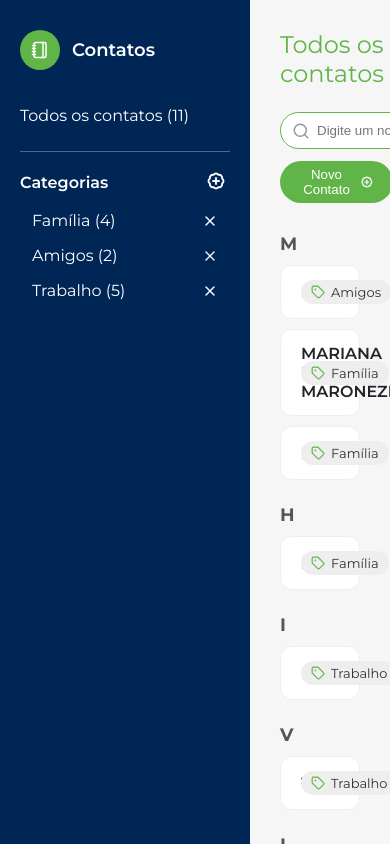
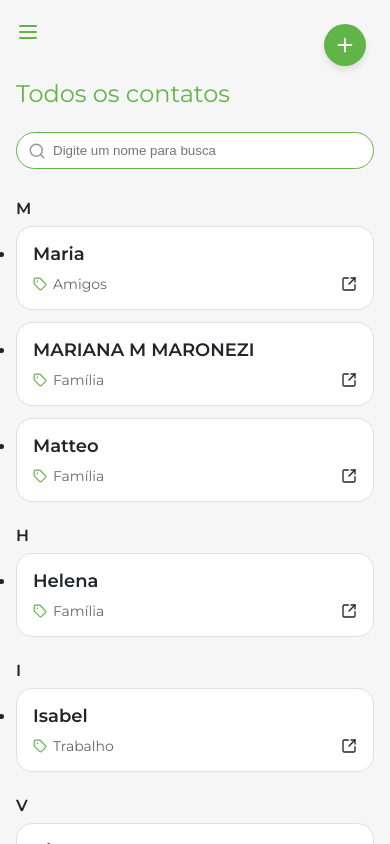
Before and after one commit to rafaelachinaglia/contact-book, a React (Vite) app: page / in a window 390 px wide. Built offline with nearby package versions, Linux system fonts and the light colour scheme; data requests are answered from the project's data file.

Commit message:
feat(ui/mobile): update contact card layout for mobile view, add contact button on mobile and adjust section spacing

```diff
--- a/src/components/ContactSidebar/index.tsx
+++ b/src/components/ContactSidebar/index.tsx
@@ -9,12 +9,16 @@ export interface ContactSidebarProps {
   contactCount: number;
   contacts: Contact[];
   onSelectCategory: (category: string | null) => void;
+  isMobileOpen?: boolean;
+  onCloseMobileMenu?: () => void;
 }
 
 export function ContactSidebar({
   contactCount,
   contacts,
   onSelectCategory,
+  isMobileOpen = false,
+  onCloseMobileMenu,
 }: ContactSidebarProps) {
   const { categories, deleteCategory } = useCategories();
   const [isAddCategoryOpen, setIsAddCategoryOpen] = useState(false);
@@ -35,26 +39,43 @@ export function ContactSidebar({
 
     if (count > 0) {
       alert(
-        `A categoria "${categoryName}" possui contatos associados e não pode ser excluído.`
+        `A categoria "${categoryName}" possui contatos associados e não pode ser excluída.`
       );
       return;
     }
 
-    console.log("aqqqqqqqqq");
     deleteCategory(categoryId);
   };
 
   return (
     <>
-      <Sidebar className="glass">
+      {isMobileOpen && (
+        <div
+          onClick={onCloseMobileMenu}
+          style={{
+            position: "fixed",
+            top: 0,
+            left: 0,
+            width: "100vw",
+            height: "100vh",
+            backgroundColor: "rgba(0, 0, 0, 0.4)",
+            zIndex: 9,
+          }}
+        />
+      )}
+
+      <Sidebar className="glass" data-open={isMobileOpen}>
         <div className="logo">
           <div className="icon-wrapper">
             <Notebook size={18} color="#fff" />
           </div>
           <h1>Contatos</h1>
         </div>
+
         <nav>
-          <p onClick={() => onSelectCategory(null)}>
+          <p
+            onClick={() => onSelectCategory(null)}
+          >
             Todos os contatos ({contactCount})
           </p>
           <hr />
@@ -68,6 +89,7 @@ export function ContactSidebar({
               <BadgePlus size={18} color="#fff" strokeWidth={2.5} />
             </button>
           </div>
+
           <ul>
             {categories.map((category) => (
               <li
--- a/src/components/ContactSidebar/styles.ts
+++ b/src/components/ContactSidebar/styles.ts
@@ -97,4 +97,18 @@ export const Sidebar = styled.aside`
       }
     }
   }
+
+  @media (max-width: 768px) {
+    position: fixed;
+    top: 0;
+    left: 0;
+    height: 100vh;
+    z-index: 10;
+    transform: translateX(-100%);
+    transition: transform 0.3s ease-in-out;
+
+    &[data-open="true"] {
+      transform: translateX(0);
+    }
+  }
 `;
--- a/src/components/SearchAndAddBar/index.tsx
+++ b/src/components/SearchAndAddBar/index.tsx
@@ -1,6 +1,10 @@
 import { BadgePlus, Search } from "lucide-react";
-import { SearchBar } from "./SearchAndAddBar.styles";
-import { SearchInputWrapper, SearchAndAddContainer } from "./SearchAndAddBar.styles";
+import {
+  SearchBar,
+  SearchInputWrapper,
+  SearchAndAddContainer,
+  AddContactButton,
+} from "./styles";
 
 interface Props {
   searchTerm: string;
@@ -9,6 +13,8 @@ interface Props {
 }
 
 export function SearchAndAddBar({ searchTerm, setSearchTerm, onAddContact }: Props) {
+  const isMobile = window.innerWidth <= 768;
+
   return (
     <SearchAndAddContainer>
       <SearchInputWrapper>
@@ -21,25 +27,12 @@ export function SearchAndAddBar({ searchTerm, setSearchTerm, onAddContact }: Pro
         />
       </SearchInputWrapper>
 
-      <button
-        style={{
-          backgroundColor: "#61b448ff",
-          color: "white",
-          border: "none",
-          padding: "10px 20px",
-          borderRadius: "25px",
-          cursor: "pointer",
-          borderColor: "#61b448ff",
-          display: "flex",
-          alignItems: "center",
-          gap: "8px",
-          height: "42px",
-        }}
-        onClick={onAddContact}
-      >
-        <span>Novo Contato</span>
-        <BadgePlus size={18} strokeWidth={2.5} />
-      </button>
+      {!isMobile && (
+        <AddContactButton onClick={onAddContact}>
+          <span>Novo Contato</span>
+          <BadgePlus size={18} strokeWidth={2.5} />
+        </AddContactButton>
+      )}
     </SearchAndAddContainer>
   );
 }
--- a/src/components/SearchAndAddBar/SearchAndAddBar.styles.ts
+++ b/src/components/SearchAndAddBar/styles.ts
@@ -7,6 +7,11 @@ export const SearchAndAddContainer = styled.div`
   margin: 24px 0;
   gap: 12px;
   flex-wrap: wrap;
+
+  @media (max-width: 768px) {
+    flex-direction: column;
+    align-items: stretch;
+  }
 `;
 
 export const SearchInputWrapper = styled.div`
@@ -25,6 +30,10 @@ export const SearchInputWrapper = styled.div`
   input {
     padding-left: 36px;
   }
+
+  @media (max-width: 768px) {
+    width: 100%;
+  }
 `;
 
 export const SearchBar = styled.input`
@@ -34,6 +43,10 @@ export const SearchBar = styled.input`
   width: 250px;
   outline: none;
   border-color: #61b448ff;
+
+  @media (max-width: 768px) {
+    width: 100%;
+  }
 `;
 
 export const AddContactButton = styled.button`
@@ -63,4 +76,9 @@ export const AddContactButton = styled.button`
   svg {
     flex-shrink: 0;
   }
+
+  @media (max-width: 768px) {
+    width: 100%;
+    justify-content: flex-end;
+  }
 `;
--- a/src/pages/ContactsPage.tsx
+++ b/src/pages/ContactsPage/index.tsx
@@ -1,8 +1,8 @@
 import { useState } from "react";
-import { AddContactModal } from "../components/AddContact/AddContactModal";
-import { ViewContactModal } from "../components/ViewContactModal";
-import { useContacts } from "../hooks/useContacts";
-import type { Contact } from "../types/Contact";
+import { AddContactModal } from "../../components/AddContact/AddContactModal";
+import { ViewContactModal } from "../../components/ViewContactModal";
+import { useContacts } from "../../hooks/useContacts";
+import type { Contact } from "../../types/Contact";
 import {
   Container,
   MainContent,
@@ -12,19 +12,21 @@ import {
   ContactListItem,
   ContactName,
   ContactTag,
+  MobileMenuButton,
+  FloatingAddButton,
 } from "./styles";
-import { SearchAndAddBar } from "../components/SearchAndAddBar";
-import { ContactSidebar } from "../components/ContactSidebar/index";
-import { Tag, SquareArrowOutUpRight } from "lucide-react";
-import { useCategories } from "../hooks/useCategories";
+import { SearchAndAddBar } from "../../components/SearchAndAddBar";
+import { ContactSidebar } from "../../components/ContactSidebar/index";
+import { Tag, SquareArrowOutUpRight, Menu, Plus } from "lucide-react";
+import { useCategories } from "../../hooks/useCategories";
 
 export function ContactsPage() {
-  const { contacts, loading, error, removeContact, editContact } =
-    useContacts();
+  const { contacts, loading, error, removeContact, editContact } = useContacts();
   const [selectedContact, setSelectedContact] = useState<Contact | null>(null);
   const [isAddModalOpen, setIsAddModalOpen] = useState(false);
   const [searchTerm, setSearchTerm] = useState("");
   const [selectedCategory, setSelectedCategory] = useState<string | null>(null);
+  const [isMobileSidebarOpen, setIsMobileSidebarOpen] = useState(false);
   const { categories } = useCategories();
 
   const selectedCategoryName = selectedCategory
@@ -53,11 +55,29 @@ export function ContactsPage() {
     <Container>
       <ContactSidebar
         contactCount={contacts.length}
-        onSelectCategory={(category) => setSelectedCategory(category)}
         contacts={contacts}
+        onSelectCategory={(category) => {
+          setSelectedCategory(category);
+          setIsMobileSidebarOpen(false);
+        }}
+        isMobileOpen={isMobileSidebarOpen}
+        onCloseMobileMenu={() => setIsMobileSidebarOpen(false)}
       />
 
       <MainContent>
+        {/* Botão de abrir menu no mobile */}
+        <MobileMenuButton
+          onClick={() => setIsMobileSidebarOpen(true)}
+          aria-label="Abrir menu"
+        >
+          <Menu size={24} color="#61b448" />
+        </MobileMenuButton>
+
+        {/* Botão de adicionar contato no mobile */}
+        <FloatingAddButton onClick={() => setIsAddModalOpen(true)}>
+          <Plus size={22} color="#fff" />
+        </FloatingAddButton>
+
         <SectionTitle>
           <h2>
             {selectedCategory
@@ -90,14 +110,7 @@ export function ContactsPage() {
                       key={contact.id}
                       onClick={() => setSelectedContact(contact)}
                     >
-                      <div
-                        style={{
-                          display: "flex",
-                          alignItems: "center",
-                          width: "100%",
-                        }}
-                      >
-                        <div style={{ flex: 1, minWidth: 0 }}>
+                      <div className="card-top-row">
                         <ContactName title={contact.name}>
                           {contact.name.length > 50
                             ? `${contact.name.slice(0, 50)}...`
@@ -105,28 +118,13 @@ export function ContactsPage() {
                         </ContactName>
                       </div>
 
-                        <div
-                          style={{
-                            flex: 1,
-                            display: "flex",
-                            justifyContent: "center",
-                          }}
-                        >
+                      <div className="card-bottom-row">
                         <ContactTag>
                           <Tag size={14} color="#61b448ff" />
                           {categoryName}
                         </ContactTag>
-                        </div>
 
-                        <div
-                          style={{
-                            flex: 1,
-                            display: "flex",
-                            justifyContent: "flex-end",
-                          }}
-                        >
                         <SquareArrowOutUpRight size={16} />
-                        </div>
                       </div>
                     </ContactListItem>
                   );
--- /dev/null
+++ b/src/pages/ContactsPage/styles.ts
@@ -0,0 +1,157 @@
+import styled from "styled-components";
+
+export const Container = styled.div`
+  display: flex;
+  height: 100vh;
+  background-color: #f6f6f6;
+  overflow: hidden;
+`;
+
+export const MainContent = styled.main`
+  flex: 1;
+  padding: 30px;
+  overflow-y: auto;
+
+  @media (max-width: 768px) {
+    padding: 20px 16px;
+  }
+`;
+
+export const SectionTitle = styled.div`
+  display: flex;
+  justify-content: space-between;
+  align-items: center;
+  flex-wrap: wrap;
+
+  h2 {
+    margin: 0;
+    font-size: 24px;
+    color: #61b448ff;
+    font-weight: 400;
+  }
+
+  @media (max-width: 768px) {
+    margin-top: 32px;
+  }
+`;
+
+
+export const ContactList = styled.div`
+  margin-top: 30px;
+
+  @media (max-width: 768px) {
+    padding-bottom: 32px;
+  }
+`;
+
+export const ContactCategory = styled.div`
+  margin-bottom: 24px;
+
+  h3 {
+    font-size: 18px;
+    font-weight: 600;
+    margin-bottom: 8px;
+  }
+
+  @media (max-width: 768px) {
+    h3 {
+      font-size: 16px;
+    }
+  }
+`;
+
+export const ContactListItem = styled.li`
+  padding: 16px 20px;
+  border: 1px solid #e0e0e0;
+  border-radius: 12px;
+  margin-bottom: 12px;
+  background-color: #fff;
+  cursor: pointer;
+  transition: box-shadow 0.2s ease;
+
+  &:hover {
+    box-shadow: 0 0 6px rgba(0, 0, 0, 0.06);
+  }
+
+  @media (max-width: 768px) {
+    padding: 16px;
+    border-radius: 16px;
+  }
+
+  .card-top-row {
+    display: flex;
+    align-items: center;
+    margin-bottom: 6px;
+  }
+
+  .card-bottom-row {
+    display: flex;
+    align-items: center;
+    justify-content: space-between;
+    width: 100%;
+  }
+`;
+
+
+export const ContactName = styled.span`
+  font-weight: 600;
+  font-size: 16px;
+
+  @media (max-width: 768px) {
+    font-size: 18px;
+    width: 100%;
+    white-space: nowrap;
+    overflow: hidden;
+    text-overflow: ellipsis;
+    margin-bottom: 4px;
+  }
+`;
+
+export const ContactTag = styled.span`
+  display: flex;
+  align-items: center;
+  gap: 6px;
+  font-size: 14px;
+  color: #666;
+
+  svg {
+    flex-shrink: 0;
+  }
+
+  @media (max-width: 768px) {
+    font-size: 14px;
+  }
+`;
+
+export const MobileMenuButton = styled.button`
+  background: none;
+  border: none;
+  cursor: pointer;
+  margin-bottom: 16px;
+  display: none;
+
+  @media (max-width: 768px) {
+    display: block;
+  }
+`;
+
+export const FloatingAddButton = styled.button`
+  display: none;
+
+  @media (max-width: 768px) {
+    display: flex;
+    position: absolute;
+    top: 24px;
+    right: 24px;
+    width: 42px;
+    height: 42px;
+    border-radius: 50%;
+    background-color: #61b448ff;
+    border: none;
+    align-items: center;
+    justify-content: center;
+    z-index: 20;
+    box-shadow: 0 4px 6px rgba(0, 0, 0, 0.1);
+    cursor: pointer;
+  }
+`;
--- a/src/pages/styles.ts
+++ /dev/null
@@ -1,87 +0,0 @@
-import styled from "styled-components";
-
-export const Container = styled.div`
-  display: flex;
-  height: 100vh;
-  background-color: #f6f6f6;
-  overflow: hidden;
-`;
-
-export const MainContent = styled.main`
-  flex: 1;
-  padding: 30px;
-  overflow-y: auto;
-`;
-
-export const SectionTitle = styled.div`
-  display: flex;
-  justify-content: space-between;
-  align-items: center;
-  flex-wrap: wrap;
-
-  h2 {
-    margin: 0;
-    font-size: 24px;
-    color: #61b448ff;
-    font-weight: 400;
-  }
-
-  div {
-    display: flex;
-    gap: 10px;
-    margin-top: 10px;
-  }
-`;
-
-export const ContactList = styled.div`
-  margin-top: 30px;
-`;
-
-export const ContactCategory = styled.div`
-  margin-bottom: 24px;
-
-  h3 {
-    margin-bottom: 10px;
-    font-size: 18px;
-    color: #555;
-  }
-
-  ul {
-    list-style: none;
-    padding-left: 0;
-  }
-`;
-
-export const ContactListItem = styled.li`
-  display: flex;
-  justify-content: space-between;
-  align-items: center;
-  padding: 14px 20px;
-  border: 1px solid #eee;
-  border-radius: 12px;
-  margin-bottom: 10px;
-  background-color: white;
-  cursor: pointer;
-  transition: background 0.2s;
-
-  &:hover {
-    background-color: #f0f0f0;
-  }
-`;
-
-export const ContactName = styled.span`
-  font-weight: 600;
-  font-size: 16px;
-`;
-
-export const ContactTag = styled.span`
-  display: flex;
-  align-items: center;
-  gap: 6px;
-  background-color: #eee;
-  color: #333;
-  padding: 4px 10px;
-  border-radius: 999px;
-  font-size: 13px;
-  font-weight: 500;
-`;
```
Lines whose indentation alone changed are shown as unchanged.
